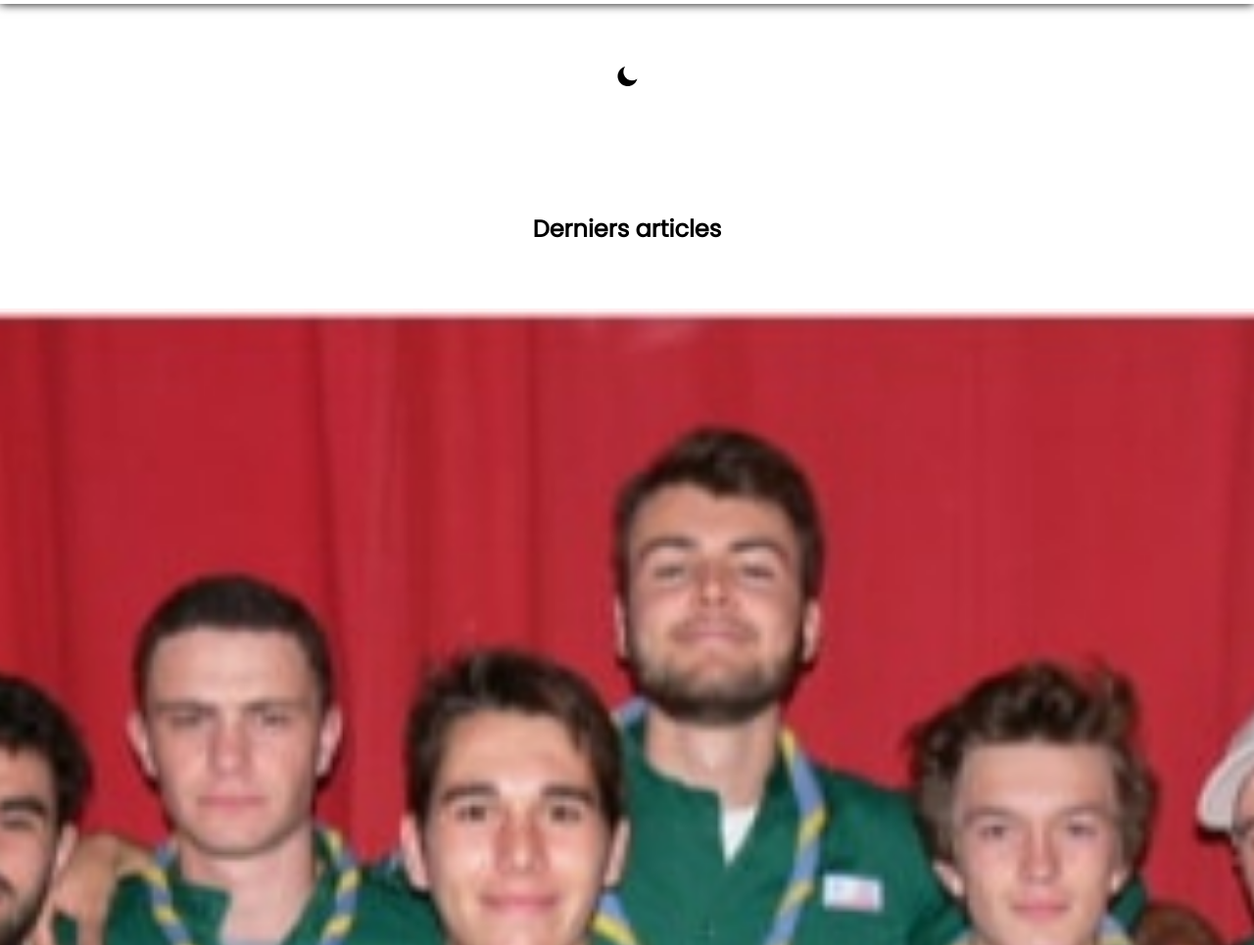
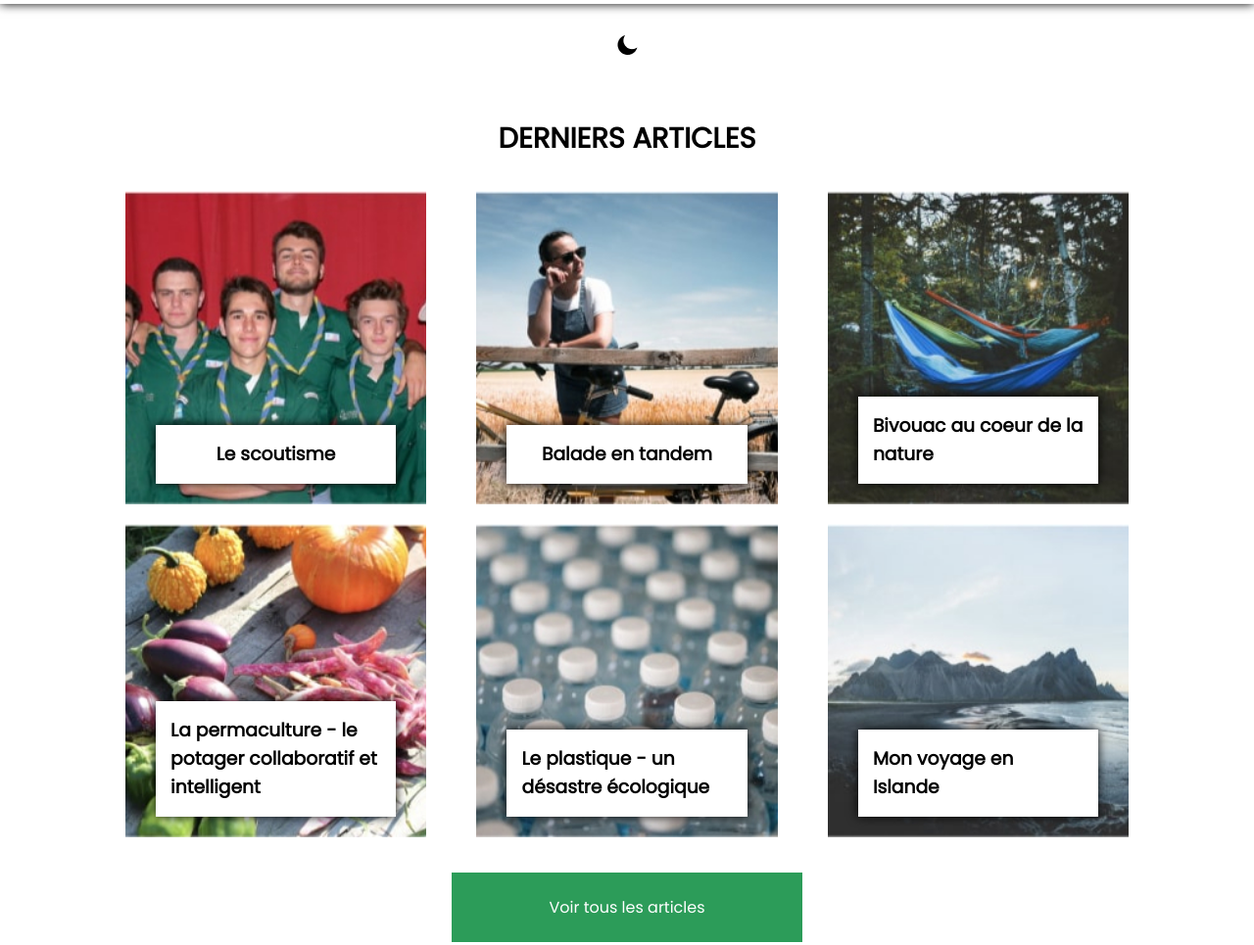
Before and after one commit to ArthurBarre/seo-scouting, a website built with Parcel: page src/index.html in a window 1280 px wide. Shown: the part 60-1025 px from the top of the page at 98% size. Built offline with nearby package versions, Linux system fonts and the light colour scheme.

Commit message:
add desktop home

```diff
--- a/src/assets/style.scss
+++ b/src/assets/style.scss
@@ -1,4 +1,4 @@
-*{
+* {
   margin: 0;
   padding: 0;
   font-family: 'Poppins', sans-serif;
@@ -6,59 +6,80 @@
 }
 
 $primary-color: #2c9c59;
+$secondary-color: #045434;
+
+@mixin flexbox($direction, $justify, $align) {
+  display: flex;
+  flex-direction: $direction;
+  justify-content: $justify,;
+  align-items: $align;
+}
+
+@mixin large {
+  @media screen and (min-width: 800px) {
+    @content;
+  }
+}
 
 
-header{
+header {
   width: 100%;
   height:8vh;
-  display: flex;
-  justify-content: center;
-  align-items: center;
+  @include flexbox(row, center, center);
   box-shadow: 0 0 10px;
 }
 
-footer {
-  display: flex;
-  justify-content: center;
-  font-size: .8rem;
-  color:grey;
-  padding: 5%;
+.darkmode-container {
+  width: 100%;
+  height: 20%;
+  padding: 2rem 0;
+  @include flexbox(row, center, unset);
+  cursor: pointer;
 }
 
-.darkmode-container{
-  width: 100%;
-  height: 20%;
-  display: flex;
-  padding: 5% 0 ;
-  justify-content: center;
+.last-article-container {
+  width: 60%;
+  margin: 0 auto;
+  padding: 2rem 0;
+  @include flexbox(row, center, center);
+
+  h2 {
+    font-size: 1.8rem;
+    text-transform: uppercase;
+  }
 }
 
-.last-article-container{
-  width: 60%;
+.articles {
+  @include flexbox(column, center, unset);
+
+  @include large {
+    @include flexbox(row, space-between, center);
+    width: 80%;
     margin: 0 auto;
-  padding: 5% 0 ;
-  display: flex;
-  justify-content: center;
-  align-items: center;
+    flex-wrap: wrap;
+    margin-bottom: 1rem;
   }
 
-.articles{
-  display: flex;
-  flex-direction: column;
-  justify-content: center;
-}
-
-article{
+  article {
     width: 100%;
     height:100vw;
     background-color: blue;
     margin-bottom: 1.25rem;
-  display: flex;
-  justify-content: center;
-  align-items: flex-end;
+    @include flexbox(row, center, flex-end);
     background-repeat: no-repeat;
     background-size: cover;
     background-position: center;
+    transition: all .5s ease-out;
+
+    @include large {
+      width: 30%;
+      height: 20rem;
+
+      &:hover {
+        cursor: pointer;
+        opacity: .8;
+      }
+    }
 
     &.article--scout {
       background-image: url('./images/article-scout.jpg');
@@ -85,15 +106,15 @@ article{
     }
 
 
-  div{
+    div {
       width: 80%;
       padding: 5%;
       background-color: white;
       margin-bottom: 7%;
-    display: flex;
-    justify-content: center;
-    font-size: 1.2rem;
+      @include flexbox(row, center, unset);
+      font-size: 1rem;
       box-shadow: 0 0 10px;
+    }
   }
 }
 
@@ -103,7 +124,23 @@ article{
   color: white;
   width: 80%;
   margin: 0 auto;
-  display: flex;
-  justify-content: center;
-  align-items: center;
+  @include flexbox(row, center, center);
+  cursor: pointer;
+
+  @include large {
+    width: 28%;
+    padding: 1.8%;
+    transition: all .5s ease-out;
+
+    &:hover {
+      background-color: $secondary-color;
     }
+  }
+}
+
+footer {
+  @include flexbox(row, center, unset);
+  font-size: .8rem;
+  color:grey;
+  padding: 5%;
+}
--- a/src/index.html
+++ b/src/index.html
@@ -72,11 +72,11 @@
       </div>
     </article>
 
-      <div class='button'>
-          Voir tous les articles
-      </div>
+  </section>
 
-  </section>
+  <div class='button'>
+      Voir tous les articles
+  </div>
   <footer>
     <p>Copyrights© 2019 | Made with <3></3> </p>
   </footer>
```
Also changed, not shown: src/assets/styles.scss (deleted). Lines whose indentation alone changed are shown as unchanged.
